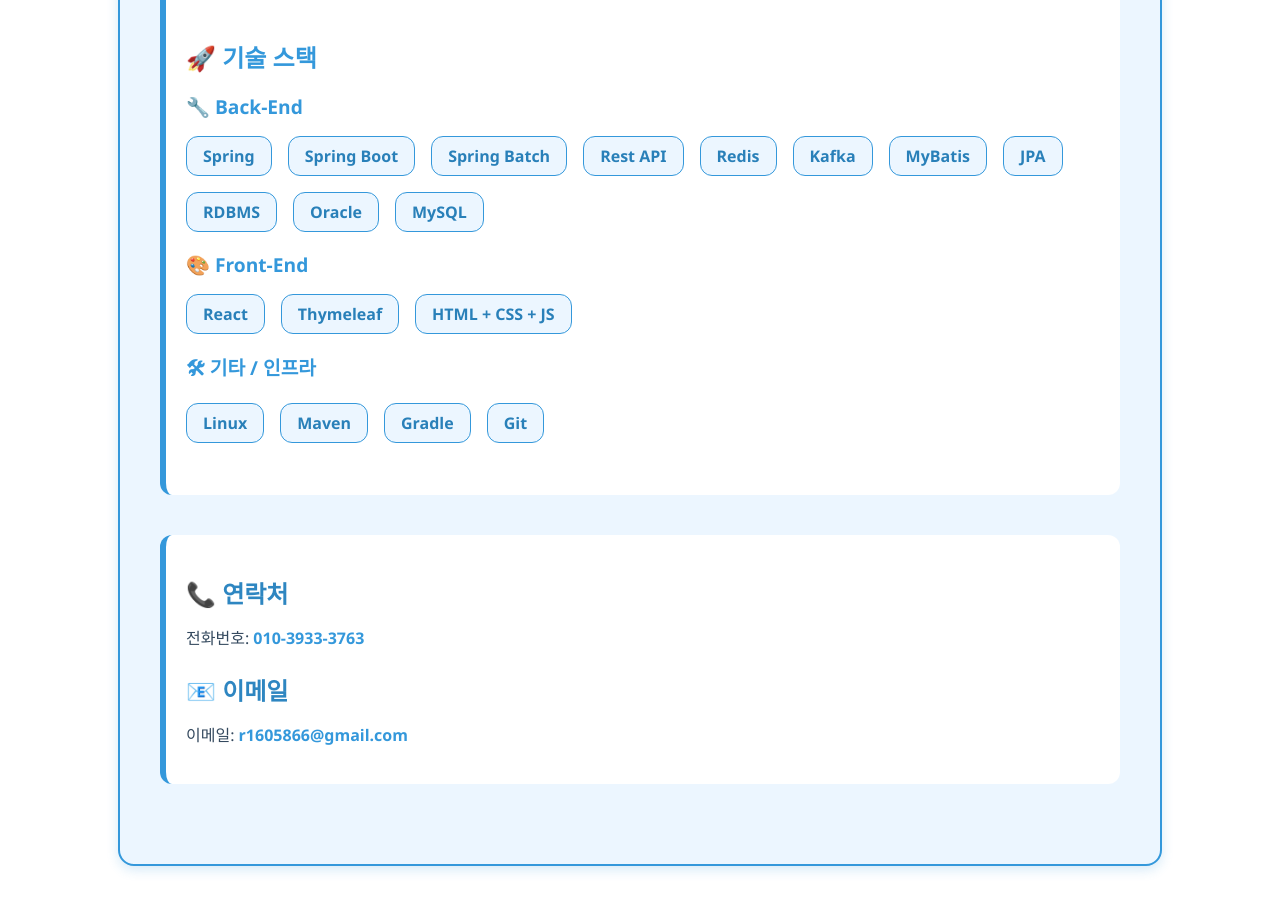
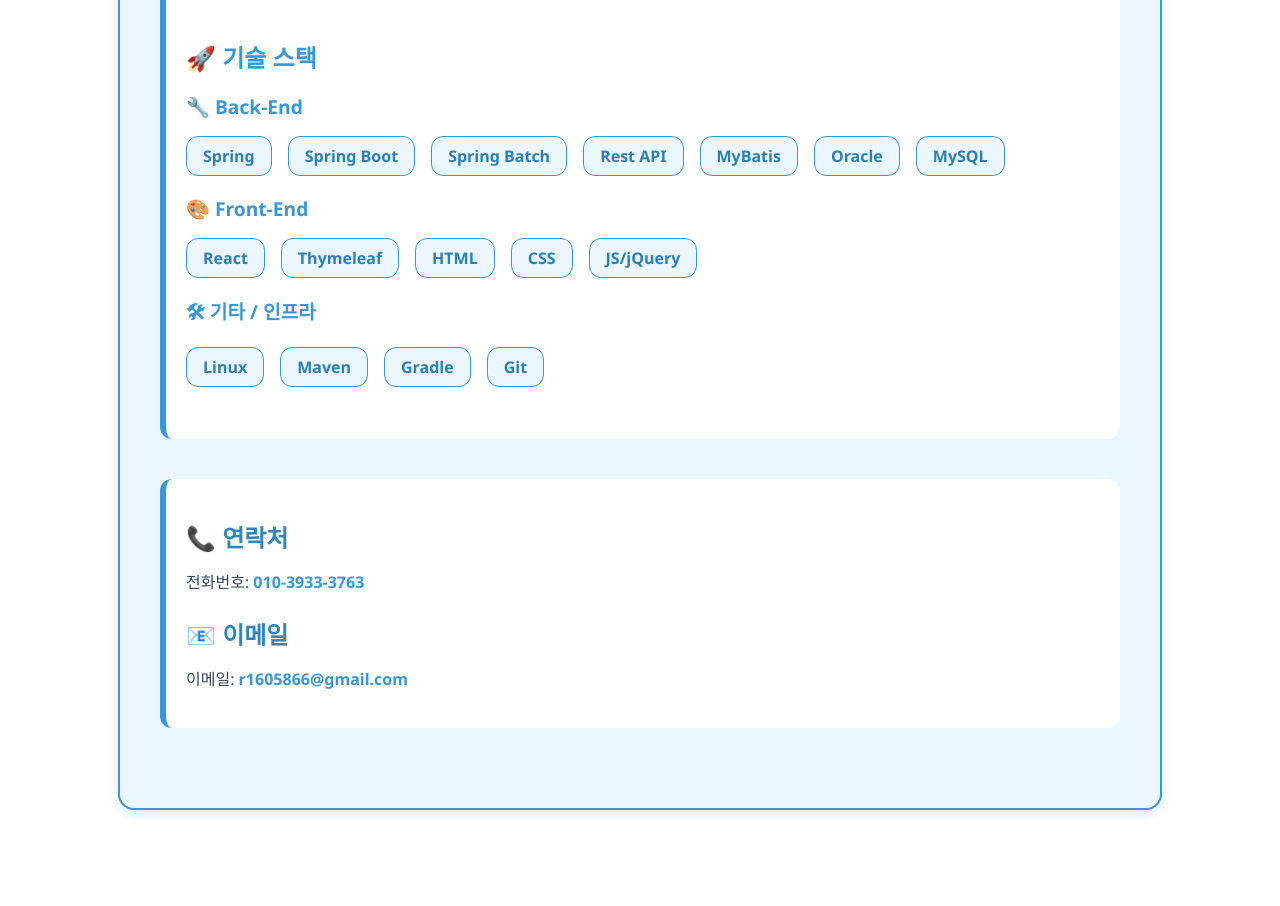
Before and after one commit to seulgae/seulgae.github.io, a React (Create React App) app: page /#/ in a window 1280 px wide. Shown: the part 1282-2188 px from the top of the page. After the commit the page ends 2132 px from the top, so only its background shows below. Built offline with nearby package versions, Linux system fonts and the light colour scheme.

Commit message:
기술 스택 수정

```diff
--- a/src/pages/Home.jsx
+++ b/src/pages/Home.jsx
@@ -63,11 +63,11 @@
               <span className="tech-item">Spring Boot</span>
               <span className="tech-item">Spring Batch</span>
               <span className="tech-item">Rest API</span>
-              <span className="tech-item">Redis</span>
-              <span className="tech-item">Kafka</span>
+              {/*<span className="tech-item">Redis</span>*/}
+              {/*<span className="tech-item">Kafka</span>*/}
               <span className="tech-item">MyBatis</span>
-              <span className="tech-item">JPA</span>
-              <span className="tech-item">RDBMS</span>
+              {/*<span className="tech-item">JPA</span>*/}
+              {/*<span className="tech-item">RDBMS</span>*/}
               <span className="tech-item">Oracle</span>
               <span className="tech-item">MySQL</span>
             </div>
@@ -77,7 +77,9 @@
             <div className="tech-grid">
               <span className="tech-item">React</span>
               <span className="tech-item">Thymeleaf</span>
-              <span className="tech-item">HTML + CSS + JS</span>
+              <span className="tech-item">HTML</span>
+              <span className="tech-item">CSS</span>
+              <span className="tech-item">JS/jQuery</span>
               {/*<span className="tech-item">Vue</span>*/}
             </div>
 
```
